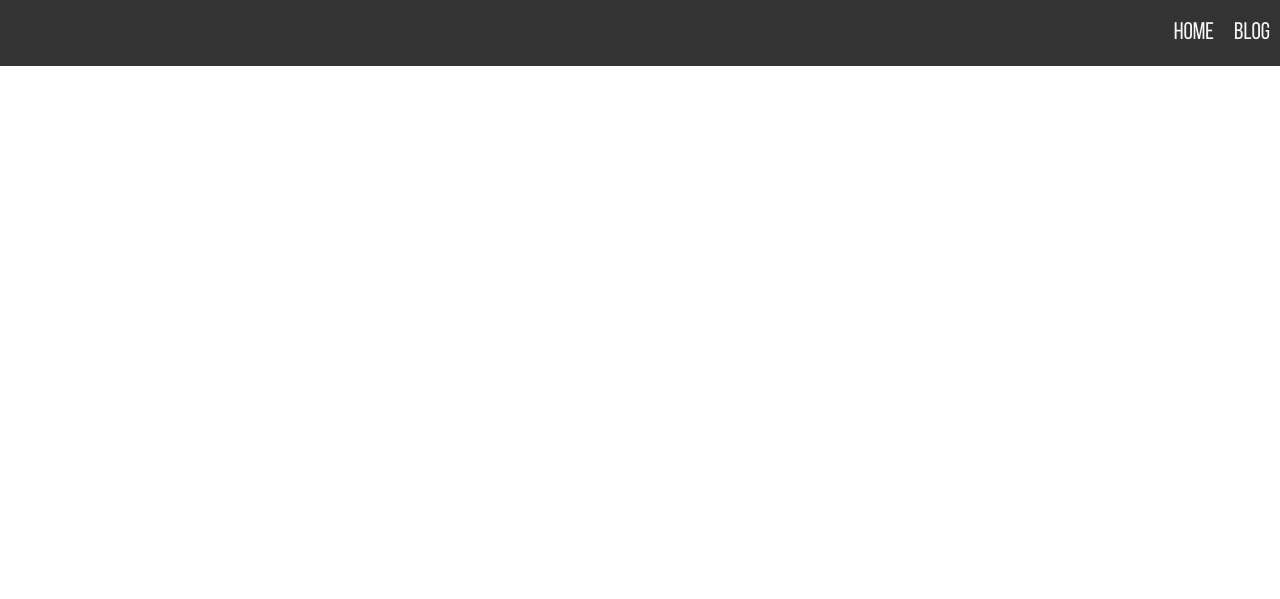
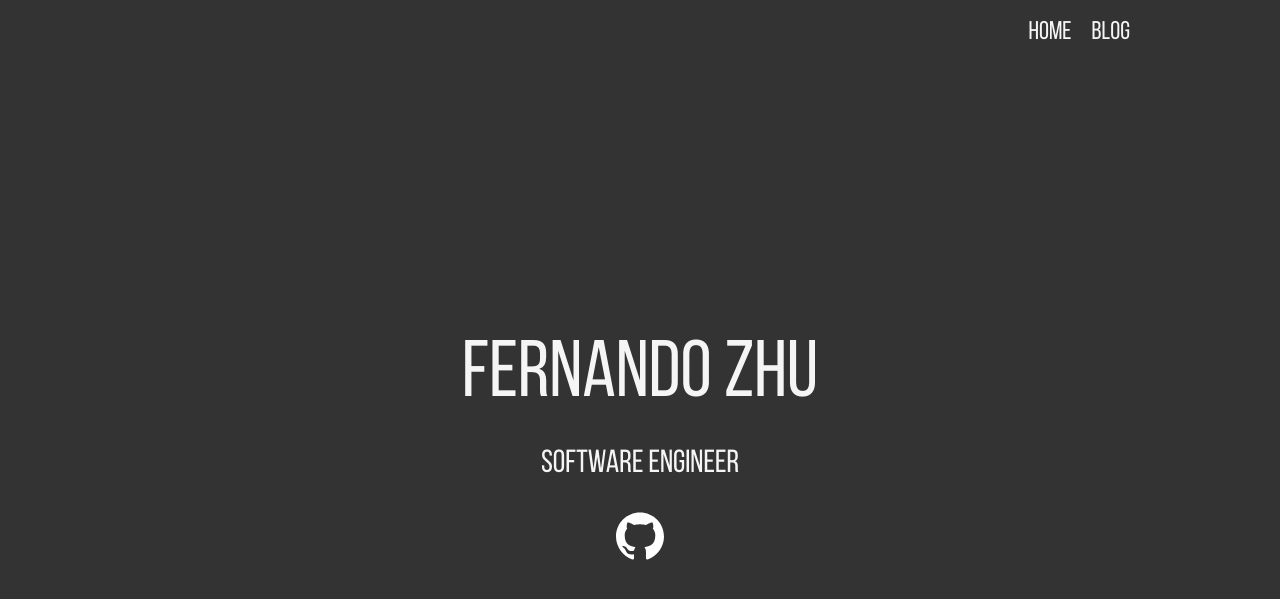
Before and after one commit to fernandozhu/fernandozhu.github.io, a Jekyll site: the page built from index.markdown, in a window 1280 px wide. Shown: the top 599 px of the page. Built offline with Jekyll 4.4.1, drawn with Linux system fonts in a browser that asks for light colours.

Commit message:
Added landing page

```diff
--- a/_layouts/home.html
+++ b/_layouts/home.html
@@ -1,3 +1,16 @@
 ---
 layout: default
 ---
+
+<div class="landing">
+    <canvas id="canvas" resize="true"></canvas>
+    <div class="text">
+        <span>FERNANDO ZHU</span>
+        <span>Software Engineer</span>
+        <a class="icon" href="https://github.com/fernandozhu">
+            <img src="/assets/img/github.svg" alt="github">
+        </a>
+    </div>
+</div>
+
+<script type="text/javascript" src="/assets/js/landing.js"></script>
--- /dev/null
+++ b/_sass/layouts/_home.scss
@@ -0,0 +1,92 @@
+nav {
+    background-color: transparent;
+}
+
+.landing {
+    position: absolute;
+    top: 0;
+    left: 0;
+    right: 0;
+    bottom: 0;
+    background-size: cover;
+    canvas {
+        display: block;
+        height: 100%;
+        width: 100%;
+        padding: 0;
+        margin: 0 0 -4px 0;
+        position: relative;
+    }
+    .text {
+        color: whitesmoke;
+        display: block;
+        position: absolute;
+        left: 0;
+        right: 0;
+        top: 50%;
+        font-family: "Bebas Neue";
+        text-align: center;
+        transform: translateY(-50%);
+
+        span {
+            display: block;
+            font-size: 7vw;
+            &:first-of-type {
+              font-size: 15vw;
+              margin-bottom: 5vw;
+            }
+          }
+
+          .icon {
+            display: inline-block;
+            position: relative;
+            width: 10vw;
+            height: 10vw;
+            margin-top: 5vw;
+            z-index: 1;
+
+            img {
+              width: 10vw;
+              height: 10vw;
+            }
+          }
+    }
+      @media screen and (min-width: 425px) {
+    .text {
+      span {
+        font-size: 2rem;
+        &:first-of-type {
+          font-size: 5rem;
+        }
+      }
+
+      .icon {
+        img {
+
+        }
+      }
+    }
+  }
+
+  @media screen and (min-width: 768px) {
+    .text {
+      span {
+        font-size: 2rem;
+        &:first-of-type {
+          font-size: 5rem;
+          margin-bottom: 2rem;
+        }
+      }
+      .icon {
+        width: 3rem;
+        height: 3rem;
+        margin-top: 2rem;
+        img {
+          width: 3rem;
+          height: 3rem;
+        }
+      }
+    }
+
+  }
+}
--- /dev/null
+++ b/_sass/layouts/layouts.scss
@@ -0,0 +1 @@
+@import "home";
--- a/_sass/navbar.scss
+++ b/_sass/navbar.scss
@@ -7,6 +7,7 @@ nav {
     justify-content: flex-end;
     background-color: $darkgray;
     font-family: "Bebas Neue";
+    z-index: 1;
 
     a {
         display: inline-block;
@@ -14,10 +15,23 @@ nav {
         padding: 0 10px;
         color: whitesmoke;
         text-decoration: none;
-        font-size: 1.5em;
+        font-size: 1.6em;
+        z-index: 1;
 
         &:hover {
             color: orange;
         }
     }
 }
+
+@media screen and (min-width: 768px) {
+    nav a {
+    }
+}
+
+@media screen and (min-width: 1000px) {
+    nav {
+        max-width: 1000px;
+        margin: auto;
+    }
+}
--- a/assets/css/main.scss
+++ b/assets/css/main.scss
@@ -4,6 +4,7 @@
 @import "color.scss";
 @import "navbar.scss";
 @import "font.scss";
+@import "layouts/layouts";
 
 html, body {
     padding: 0;
--- /dev/null
+++ b/assets/js/landing.js
@@ -0,0 +1,6 @@
+
+var canvas = document.getElementById("canvas");
+var context = canvas.getContext("2d");
+context.fillStyle = "#333333";
+context.fillRect(0, 0, canvas.clientWidth, canvas.height);
+console.log("*** CANVAS:", canvas);
```
Also changed, not shown: assets/img/github.svg (added).
